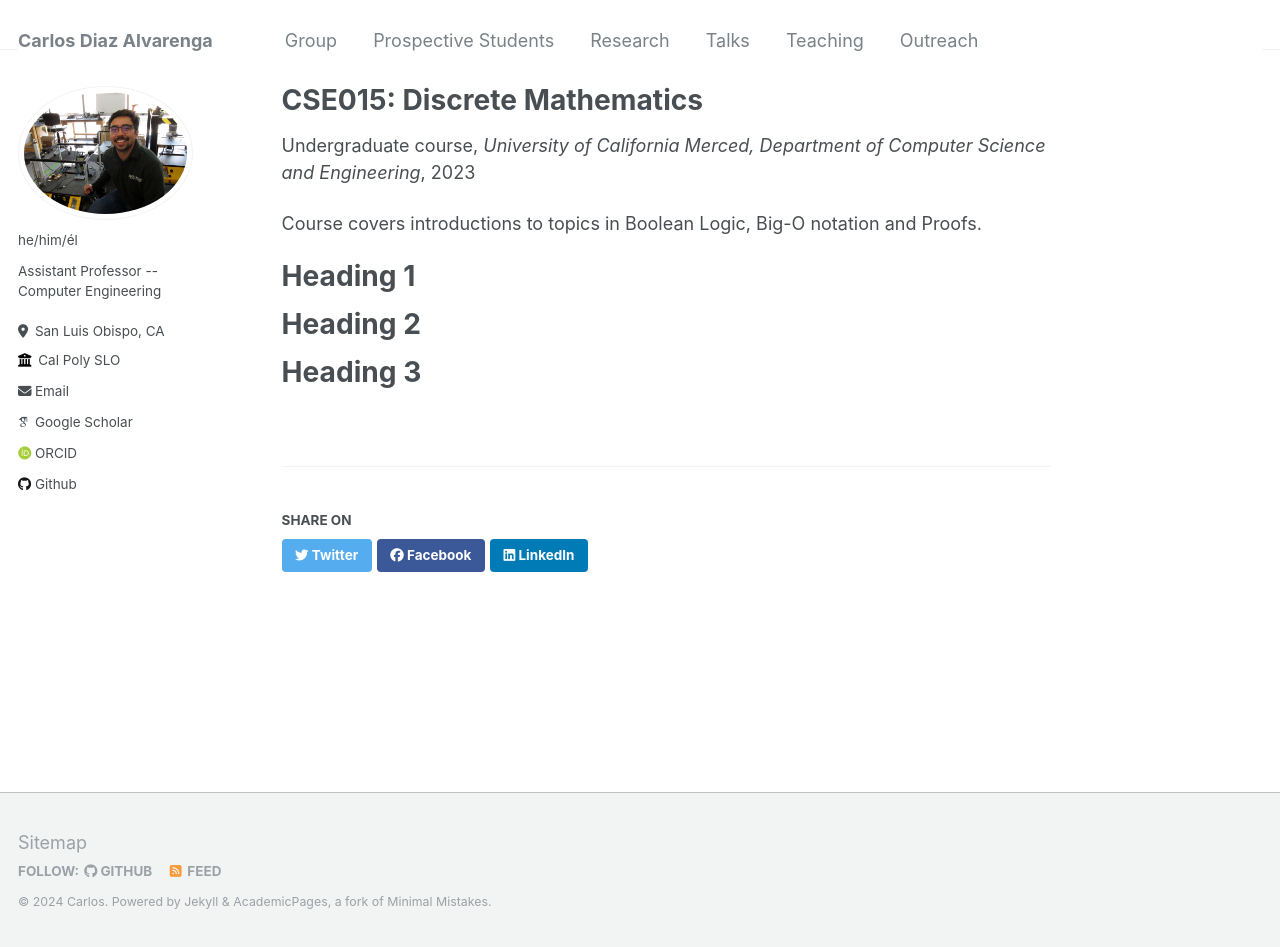
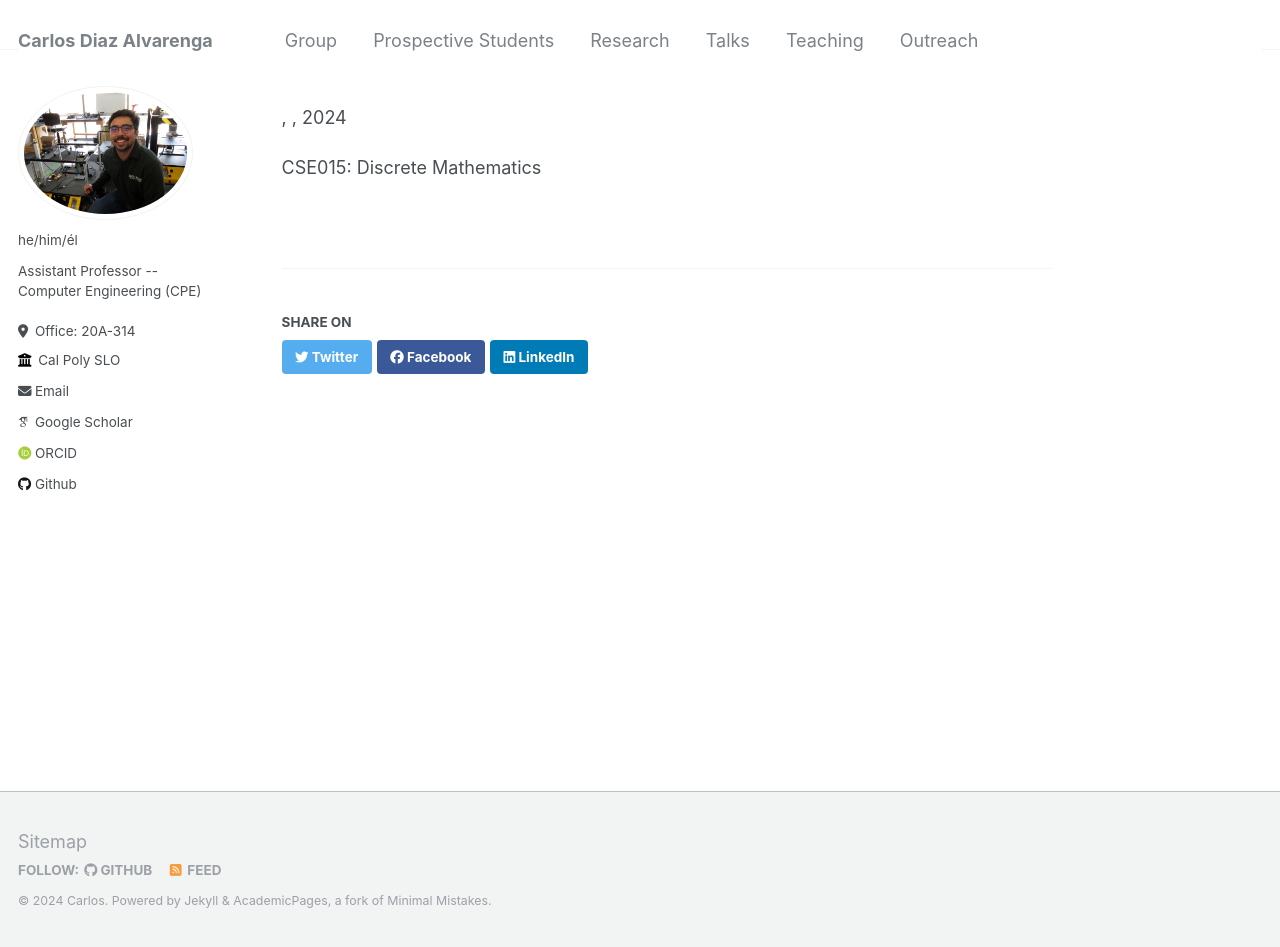
Before and after one commit to cdiazalvarenga/cdiazalvarenga.github.io, a Jekyll site: the page built from _teaching/2023-summer.md, in a window 1280 px wide and 947 px high. Built offline with Jekyll 4.4.1, drawn with Linux system fonts in a browser that asks for light colours; some web fonts are replaced.

Commit message:
New files

```diff
--- a/_config.yml
+++ b/_config.yml
@@ -24,8 +24,8 @@ author:
   avatar           : "profile.png"
   name             : ""
   pronouns         : he/him/él
-  bio              : "Assistant Professor -- Computer Engineering"
-  location         : "San Luis Obispo, CA"
+  bio              : "Assistant Professor -- Computer Engineering (CPE)"
+  location         : "Office: 20A-314"
   employer         : "https://cpe.calpoly.edu"
   email            : "carlosediaz.cd@gmail.com"
 
--- a/_teaching/2023-summer.md
+++ b/_teaching/2023-summer.md
@@ -8,13 +8,4 @@ date: 2023-06-01
 location: "Merced, USA"
 ---
 
-Course covers introductions to topics in Boolean Logic, Big-O notation and Proofs.
-
-Heading 1
-======
-
-Heading 2
-======
-
-Heading 3
-======
+CSE015: Discrete Mathematics
```
Also changed, not shown: other parts of _teaching/2023-summer.md (+1 -1 lines).
